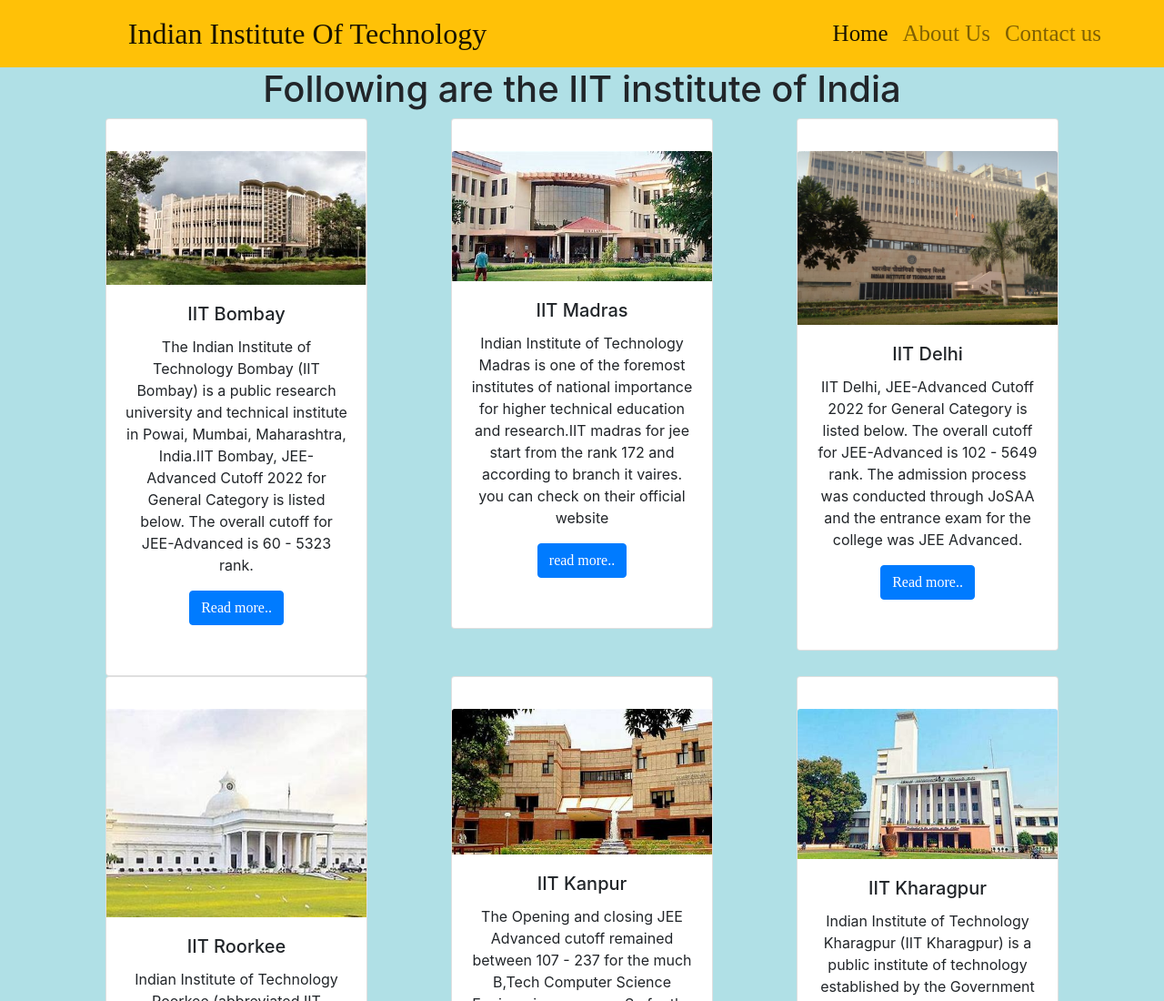
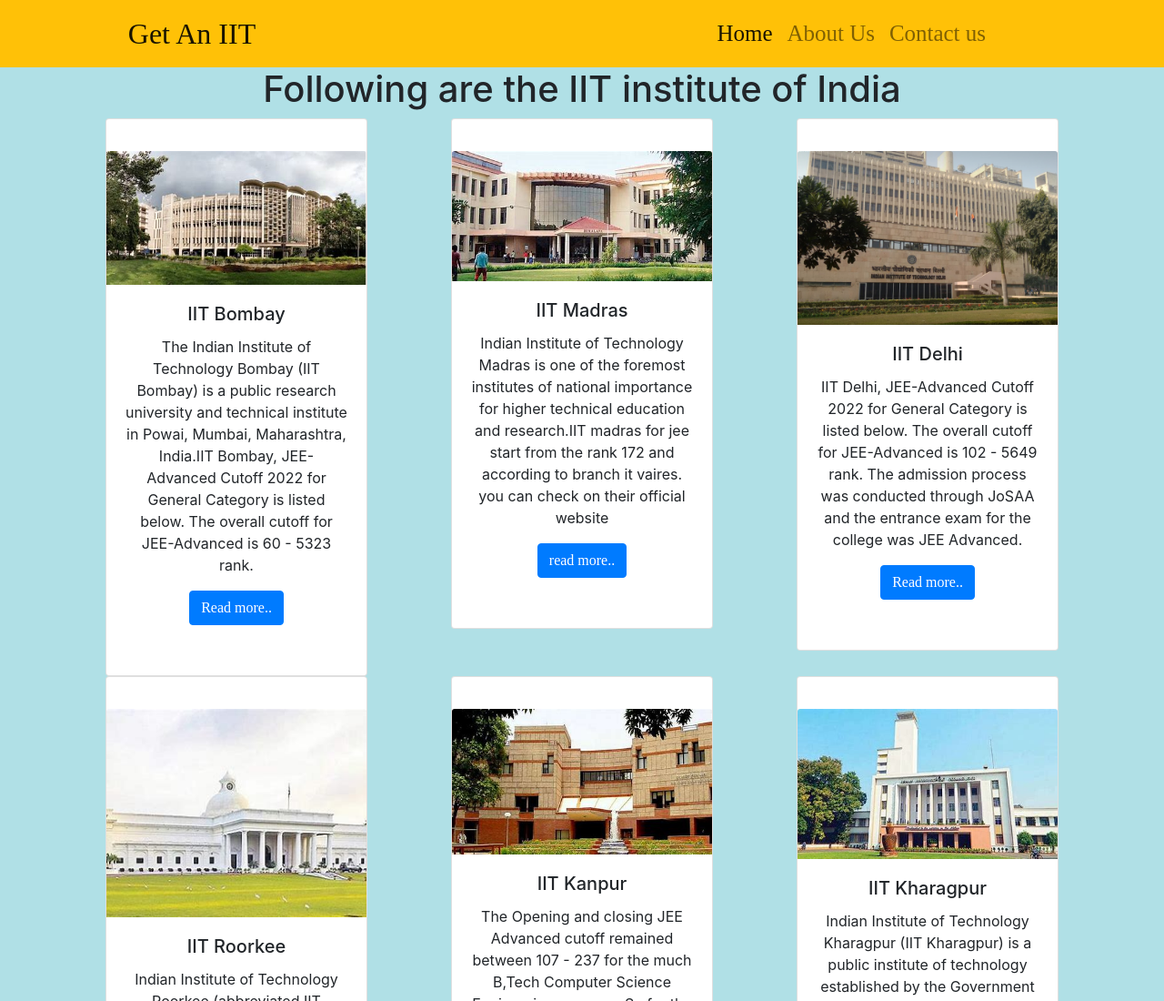
Before and after one commit to anandbamne/getIIt.github.io, a plain HTML site: page index.html in a window 1280 px wide. Shown: the top 1100 px of the page at 91% size. Drawn offline with nearby package versions, Linux system fonts and the light colour scheme.

Commit message:
Update index.html

```diff
--- a/index.html
+++ b/index.html
@@ -17,7 +17,7 @@
 
 <body>
   <nav class="navbar navbar-expand-lg navbar-light bg-warning">
-  <a class="navbar-brand" href="#">Indian Institute Of Technology</a>
+  <a class="navbar-brand" href="#">Get An IIT</a>
   <button class="navbar-toggler" type="button" data-toggle="collapse" data-target="#navbarNavAltMarkup" aria-controls="navbarNavAltMarkup" aria-expanded="false" aria-label="Toggle navigation">
     <span class="navbar-toggler-icon"></span>
   </button>
```
